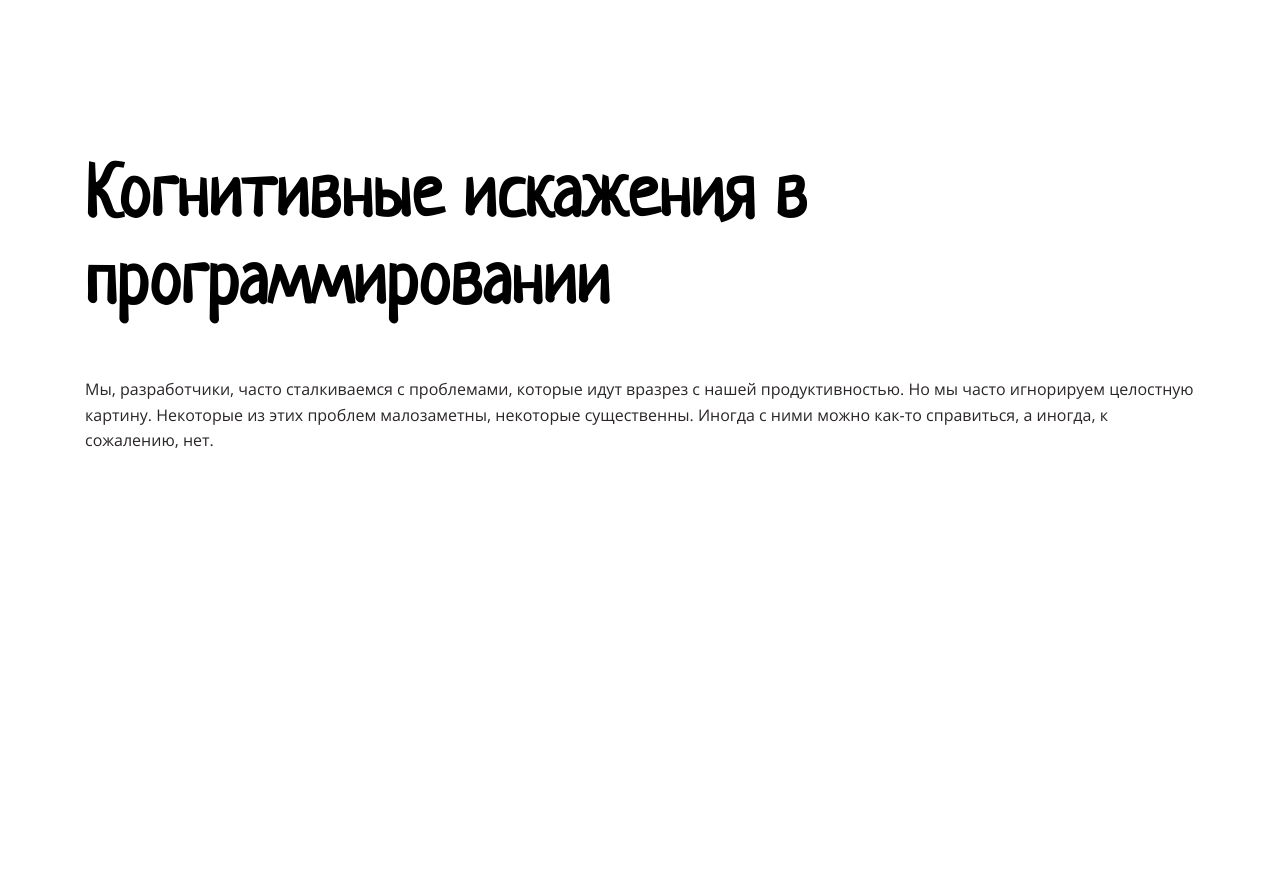
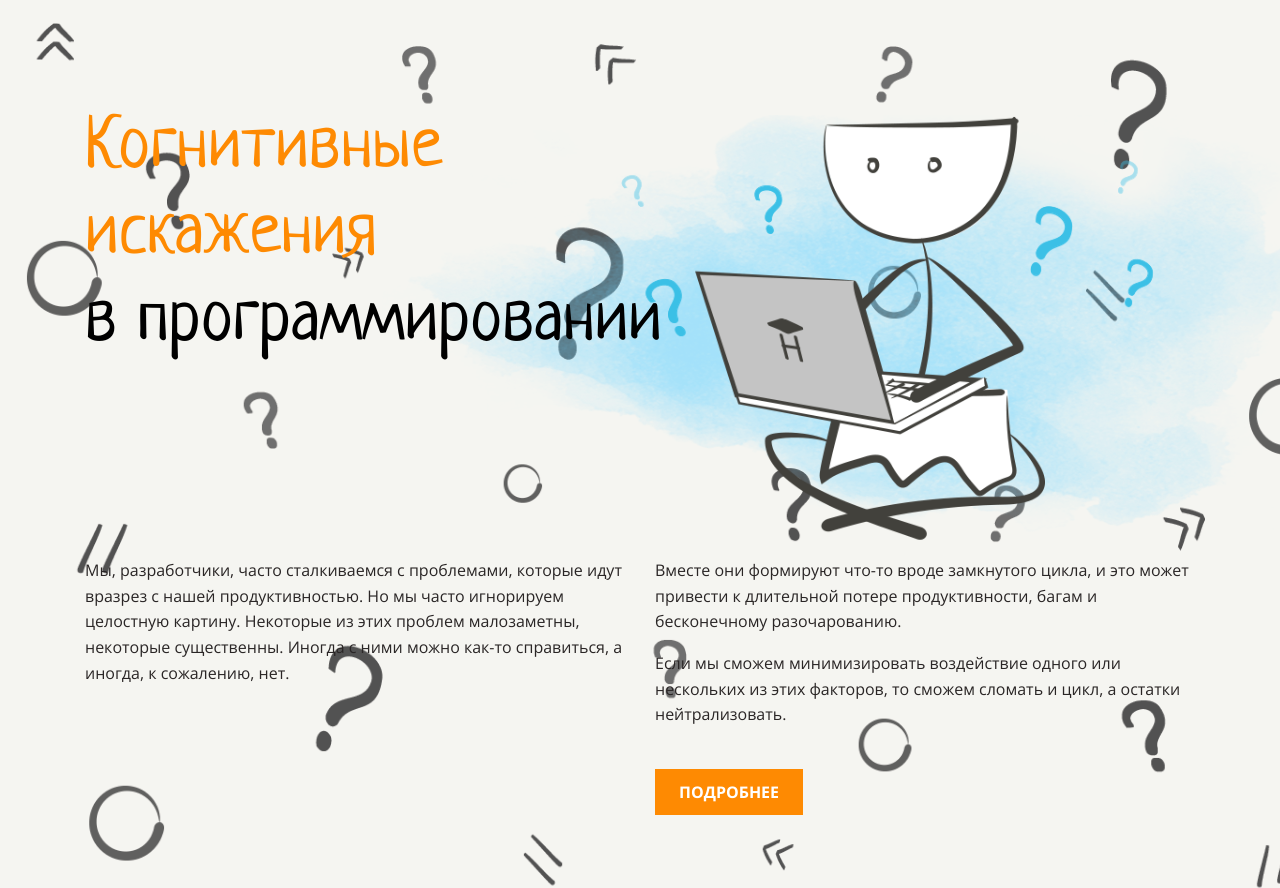
Before and after one commit to viryys/layout-designer-project-58, a website: page src/index.html in a window 1280 px wide. Shown: the top 888 px of the page. Drawn offline with Linux system fonts and the light colour scheme.

Commit message:
header block

```diff
--- a/src/index.html
+++ b/src/index.html
@@ -9,9 +9,20 @@
     <link rel="stylesheet" href="styles/style.css">
 </head>
 <body>
-  <header class="container">
-    <h1>Когнитивные искажения в программировании</h1>
-    <p>Мы, разработчики, часто сталкиваемся с проблемами, которые идут вразрез с нашей продуктивностью. Но мы часто игнорируем целостную картину. Некоторые из этих проблем малозаметны, некоторые существенны. Иногда с ними можно как-то справиться, а иногда, к сожалению, нет.</p>
+  <header class="header-wrapper">
+    <div class="container">
+      <img class="header-image" src="../assets/images/main.png" alt="Логотип">
+      <h1 class="header-title"><span class="main-text">Когнитивные<br>искажения</span><br>в программировании</h1>
+      <div class="header-text">
+        <p>Мы, разработчики, часто сталкиваемся с проблемами, которые идут вразрез с нашей продуктивностью. Но мы часто игнорируем целостную картину. Некоторые из этих проблем малозаметны, некоторые существенны. Иногда с ними можно как-то справиться, а иногда, к сожалению, нет.</p>
+        <p class="break-before">Вместе они формируют что-то вроде замкнутого цикла, и это может привести к длительной потере продуктивности, багам и бесконечному разочарованию.</p>
+        <p>Если мы сможем минимизировать воздействие одного или нескольких из этих факторов, то сможем сломать и цикл, а остатки нейтрализовать.</p>
+        <br><br>
+        <p>
+          <a href="#" class="text-uppercase primary">Подробнее</a>
+        </p>
+      </div>
+    </div>
   </header>
   <main class="container">
 
--- a/src/styles/style.css
+++ b/src/styles/style.css
@@ -42,6 +42,10 @@
   --blue: #1085c5;
 }
 
+html, body {
+  margin: 0;
+}
+
 h1,
 h2,
 h3,
@@ -50,6 +54,7 @@ h5,
 h6 {
   line-height: 1.2em;
   font-family: Neucha, sans-serif;
+  font-weight: normal;
 }
 
 h1 {
@@ -73,6 +78,74 @@ p {
 
 .container {
   width: 1110px;
-  margin: 0 auto;
-  padding: 100px 0;
+  margin: 100px auto;
+  position: relative;
 }
+
+.header-wrapper {
+  position: relative;
+  overflow: hidden;
+}
+
+.header-wrapper:before {
+  content: "";
+  width: 100%;
+  height: 100%;
+
+  position: absolute;
+  left: 0;
+  top: 0;
+  z-index: -1;
+
+  background-color: var(--light);
+  background-image: url("../../assets/images/background.png");
+  background-repeat: no-repeat;
+  background-size: cover;
+  opacity: .9;
+}
+
+.header-title {
+  padding-top: 6px;
+}
+
+.header-image {
+  height: 525px;
+  position: absolute;
+  top: -45px;
+  right: -270px;
+  z-index: -1;
+}
+
+.header-text {
+  margin-top: 193px;
+  column-count: 2;
+  column-gap: 30px;
+}
+
+.header-text > p {
+  margin-top: 0;
+}
+
+.break-before {
+  break-before: column;
+}
+
+.main-text {
+  color: var(--main);
+}
+
+.text-uppercase {
+  text-transform: uppercase;
+}
+
+.primary {
+  color: var(--white);
+  background: var(--main);
+  padding: 12px 24px;
+  font-weight: bold;
+  text-decoration: none;
+}
+
+.primary:hover {
+  background: #EA7600;
+}
```
Also changed, not shown: assets/images/1.png (added), assets/images/2.png (added), assets/images/3.png (added), assets/images/4.png (added), assets/images/5.png (added), assets/images/background.png (added), assets/images/main.png (added), assets/images/send.svg (added).
